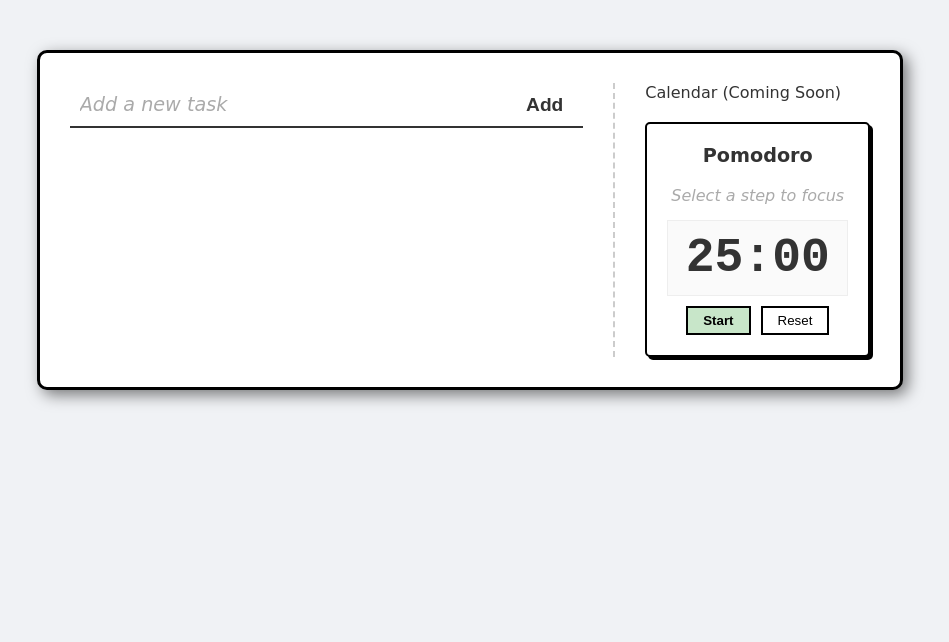
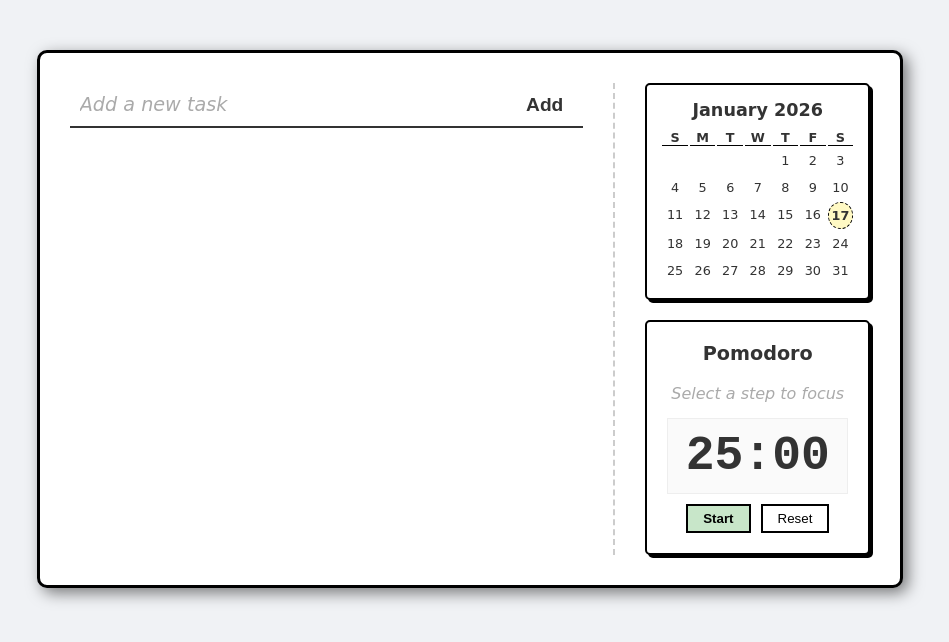
Before and after one commit to BayuuPermana/Paper-todo, a React (Vite) app: page / in a window 1280 px wide. Shown: the top 642 px of the page, without its empty margins (182-1131 px from the left). Built offline with nearby package versions, Linux system fonts and the light colour scheme.

Commit message:
feat: implement God Mode Paper Calendar component

```diff
--- a/src/App.jsx
+++ b/src/App.jsx
@@ -4,6 +4,7 @@ import { v4 as uuidv4 } from 'uuid';
 import TodoList from './TodoList';
 import AddTodo from './AddTodo';
 import PomodoroTimer from './PomodoroTimer';
+import PaperCalendar from './PaperCalendar';
 
 const STORAGE_KEY = 'paper-todos';
 
@@ -134,7 +135,7 @@ function App() {
         </DragDropContext>
       </div>
       <div className="right-segment">
-        <div className="calendar-placeholder">Calendar (Coming Soon)</div>
+        <PaperCalendar />
         <PomodoroTimer activeSubTaskName={getActiveSubTaskName()} />
       </div>
     </div>
--- /dev/null
+++ b/src/PaperCalendar.jsx
@@ -0,0 +1,71 @@
+import React from 'react';
+
+function PaperCalendar() {
+  const today = new Date();
+  const monthNames = ["January", "February", "March", "April", "May", "June",
+    "July", "August", "September", "October", "November", "December"
+  ];
+
+  const currentMonth = today.getMonth();
+  const currentYear = today.getFullYear();
+  const currentDate = today.getDate();
+
+  const firstDayOfMonth = new Date(currentYear, currentMonth, 1).getDay();
+  const daysInMonth = new Date(currentYear, currentMonth + 1, 0).getDate();
+
+  const days = [];
+  // Add empty slots for days of the previous month
+  for (let i = 0; i < firstDayOfMonth; i++) {
+    days.push(null);
+  }
+  // Add days of the current month
+  for (let i = 1; i <= daysInMonth; i++) {
+    days.push(i);
+  }
+
+  const dayLabels = ['S', 'M', 'T', 'W', 'T', 'F', 'S'];
+
+  return (
+    <div className="paper-calendar" style={{
+      padding: '15px',
+      border: '2px solid black',
+      borderRadius: '5px',
+      boxShadow: '3px 3px 0px black',
+      backgroundColor: '#fff',
+      fontFamily: 'inherit'
+    }}>
+      <div style={{ fontWeight: 'bold', marginBottom: '10px', fontSize: '1.1em', textAlign: 'center' }}>
+        {monthNames[currentMonth]} {currentYear}
+      </div>
+
+      <div style={{
+        display: 'grid',
+        gridTemplateColumns: 'repeat(7, 1fr)',
+        gap: '2px',
+        textAlign: 'center',
+        fontSize: '0.8em'
+      }}>
+        {dayLabels.map(label => (
+          <div key={label + Math.random()} style={{ fontWeight: 'bold', borderBottom: '1px solid black' }}>
+            {label}
+          </div>
+        ))}
+
+        {days.map((day, index) => (
+          <div key={index} style={{
+            padding: '5px 0',
+            backgroundColor: day === currentDate ? '#fff9c4' : 'transparent',
+            borderRadius: day === currentDate ? '50%' : '0',
+            border: day === currentDate ? '1px dashed black' : 'none',
+            fontWeight: day === currentDate ? 'bold' : 'normal',
+            color: day === null ? 'transparent' : 'inherit'
+          }}>
+            {day || ''}
+          </div>
+        ))}
+      </div>
+    </div>
+  );
+}
+
+export default PaperCalendar;
```
